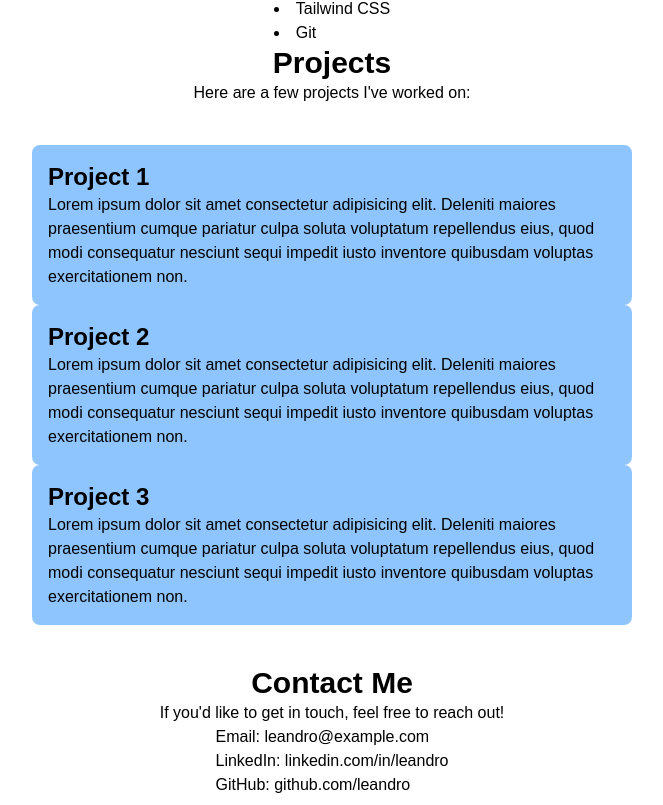
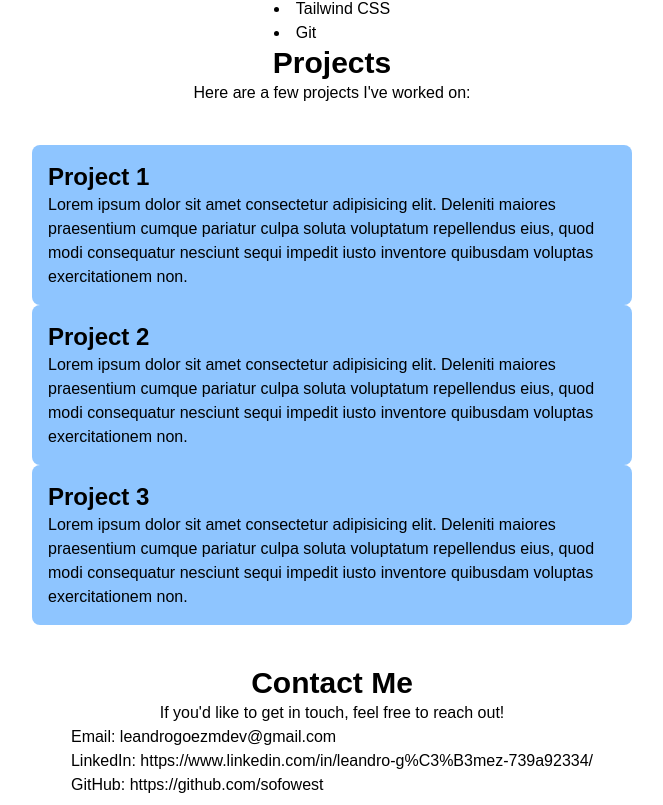
Before and after one commit to sofowest/portfolio, a React (Vite) app: page / in a window 1280 px wide. Shown: the part 391-1196 px from the top of the page, without its empty margins (308-971 px from the left). Built offline with nearby package versions, Linux system fonts and the light colour scheme.

Commit message:
Update Home.jsx

```diff
--- a/src/pages/Home.jsx
+++ b/src/pages/Home.jsx
@@ -41,9 +41,9 @@ function Home() {
       <h2 className="text-3xl font-bold">Contact Me</h2>
       <p>If you'd like to get in touch, feel free to reach out!</p>
       <ul>
-        <li>Email: leandro@example.com</li>
-        <li>LinkedIn: linkedin.com/in/leandro</li>
-        <li>GitHub: github.com/leandro</li>
+        <li>Email: leandrogoezmdev@gmail.com</li>
+        <li>LinkedIn: https://www.linkedin.com/in/leandro-g%C3%B3mez-739a92334/</li>
+        <li>GitHub: https://github.com/sofowest</li>
       </ul>
     </div>
   );
```
